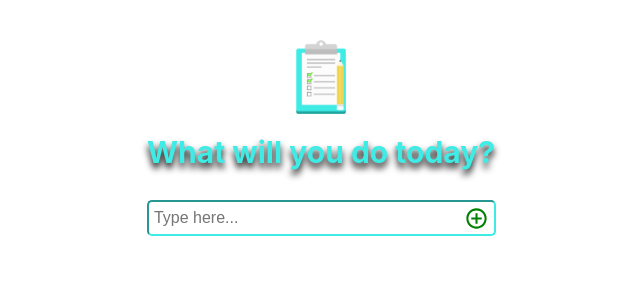
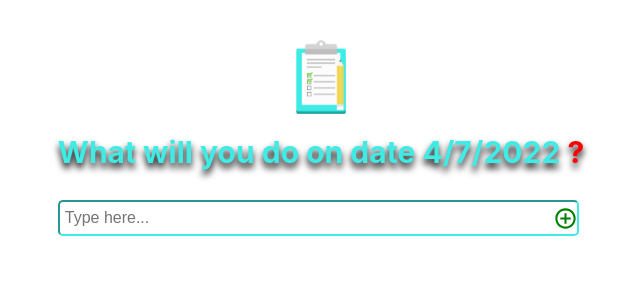
Before and after one commit to iampankaj0/todo-localstorage, a React (Create React App) app: page / in a window 1280 px wide. Shown: the top 300 px of the page, without its empty margins (319-959 px from the left). Built offline with nearby package versions, Linux system fonts and the light colour scheme.

Commit message:
LocalStorage Function in  todo app

```diff
--- a/src/App.css
+++ b/src/App.css
@@ -21,6 +21,10 @@
   font-weight: 700;
   text-shadow: 0px 5px 7px #000;
   margin-bottom: 30px;
+}
+
+.App .heading>h1>span{
+  color: red;
 }
 
 .data-form {
@@ -115,6 +119,7 @@
     text-shadow: 0px 4px 4px #000;
   }
 
+
   .data-form .deskbtn {
     display: none;
   }
--- a/src/App.jsx
+++ b/src/App.jsx
@@ -49,12 +49,18 @@ const App = () => {
     alert(`Index number ${id + 1} deleted`);
   };
 
+  // TODAY DATE METHOD
+  const current = new Date();
+  const date = `${current.getDate()}/${
+    current.getMonth() + 1
+  }/${current.getFullYear()}`;
+
   return (
     <div className="App">
       <div className="todo_list">
         <div className="heading">
           <img src={ListIcon} className="main_head-img" alt="List-icon" />
-          <h1>What will you do today?</h1>
+          <h1>What will you do on date {date} <span>?</span></h1>
         </div>
 
         {/* INPUT FORM START */}
```
